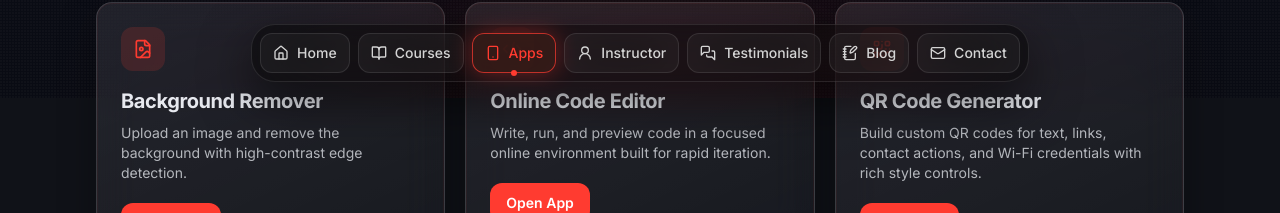
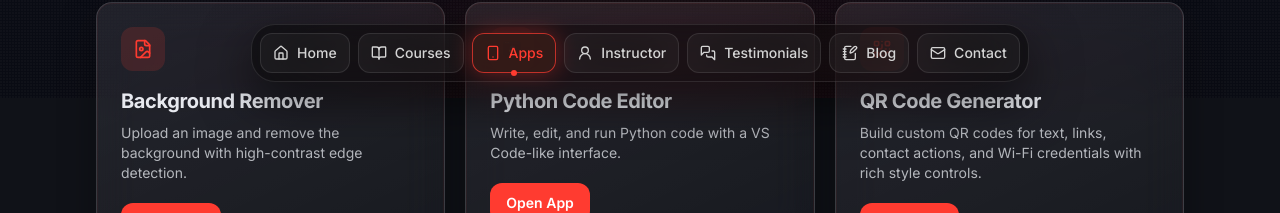
Before and after one commit to Fraol2728/devfraolweb, a React (Vite) app: page /apps in a window 1280 px wide. Shown: the part 702-915 px from the top of the page. Built offline with nearby package versions, Linux system fonts and the light colour scheme.

Commit message:
Replace app catalog entry with Python Code Editor route

```diff
--- a/src/app/App.jsx
+++ b/src/app/App.jsx
@@ -25,7 +25,7 @@ const Blog = lazy(() => import("@/pages/Blog").then((m) => ({ default: m.Blog })
 const BlogDetail = lazy(() => import("@/pages/BlogDetail").then((m) => ({ default: m.BlogDetail })));
 const Apps = lazy(() => import("@/pages/Apps").then((m) => ({ default: m.Apps })));
 const AppDetail = lazy(() => import("@/pages/AppDetail").then((m) => ({ default: m.AppDetail })));
-const CodeEditor = lazy(() => import("@/pages/CodeEditor").then((m) => ({ default: m.CodeEditor })));
+const PythonCodeEditor = lazy(() => import("@/pages/CodeEditor").then((m) => ({ default: m.CodeEditor })));
 const Admin = lazy(() => import("@/pages/Admin").then((m) => ({ default: m.Admin })));
 const Login = lazy(() => import("@/pages/Login").then((m) => ({ default: m.Login })));
 const Signup = lazy(() => import("@/pages/Signup").then((m) => ({ default: m.Signup })));
@@ -73,7 +73,7 @@ function App() {
                   <Route path="/apps" element={<Apps />} />
                   <Route path="/apps/qr-generator" element={<QRGenerator />} />
                   <Route path="/apps/:id" element={<AppDetail />} />
-                  <Route path="/code-editor" element={<CodeEditor />} />
+                  <Route path="/apps/python-code-editor" element={<PythonCodeEditor />} />
                   <Route path="/login" element={<Login />} />
                   <Route path="/signup" element={<Signup />} />
                   <Route path="/auth/google" element={<AuthRedirectPlaceholder />} />
--- a/src/data/apps.js
+++ b/src/data/apps.js
@@ -1,5 +1,4 @@
 import {
-  Code2,
   Download,
   FileCog,
   FileImage,
@@ -87,17 +86,17 @@ export const appDetailPages = [
     ],
   },
   {
-    id: "code-editor",
-    route: "/apps/code-editor",
-    name: "Online Code Editor",
-    description: "Write, run, and preview code in a focused online environment built for rapid iteration.",
+    id: "python-code-editor",
+    route: "/apps/python-code-editor",
+    name: "Python Code Editor",
+    description: "Write, edit, and run Python code with a VS Code-like interface.",
     category: "Editors",
-    icon: Code2,
+    icon: "/icons/python-editor.svg",
     features: [
-      "Live HTML, CSS, and JavaScript preview.",
-      "Quick file tree + tab management.",
-      "Theme-aware code UI with shortcuts.",
-      "Ready to connect with backend execution APIs.",
+      "VS Code-like layout with menu bar, file tree, editor, and terminal.",
+      "Manage folders/files with create, rename, and delete actions.",
+      "Monaco-powered Python editing with tabs and syntax highlighting.",
+      "Ready for future Python execution integration.",
     ],
     resources: [
       { name: "Web Recommended", link: "/apps/web-recommended" },
--- a/src/features/apps/AppsPage.jsx
+++ b/src/features/apps/AppsPage.jsx
@@ -47,12 +47,14 @@ export const AppsPage = () => {
           {loading.list ? <p className="text-sm text-foreground/70">Loading apps...</p> : null}
           {!loading.list && filteredApps.length === 0 ? <EmptyState text="No apps matched your search." /> : null}
           {!loading.list && filteredApps.map((app, index) => {
-            const Icon = app.icon;
+            const Icon = typeof app.icon === "string" ? null : app.icon;
             const actionKey = `open-app:${app.id}`;
             return (
               <motion.div key={app.id} initial={{ opacity: 0, y: 22 }} whileInView={{ opacity: 1, y: 0 }} viewport={{ once: true }} transition={{ delay: index * 0.06 }}>
                 <Card>
-                  <div className="inline-flex rounded-xl bg-[#FF3B30]/15 p-3 text-[#FF3B30]"><Icon className="h-5 w-5" /></div>
+                  <div className="inline-flex rounded-xl bg-[#FF3B30]/15 p-3 text-[#FF3B30]">
+                    {Icon ? <Icon className="h-5 w-5" /> : <img src={app.icon} alt="" className="h-5 w-5" />}
+                  </div>
                   <h3 className="mt-4 text-xl font-bold">{app.name}</h3>
                   <p className="mt-2 text-sm text-foreground/75">{app.description}</p>
                   <Link to={app.route || `/apps/${app.id}`} onClick={() => openApp(app.id)} className="mt-5 inline-flex" aria-label={`Open ${app.name}`}>
--- a/src/features/courses/CTAButtons.jsx
+++ b/src/features/courses/CTAButtons.jsx
@@ -20,7 +20,7 @@ export const CTAButtons = ({ course }) => {
       <div className="mt-5 flex flex-wrap gap-3">
         {showEditor ? (
           <Link
-            to="/code-editor"
+            to="/apps/python-code-editor"
             className="inline-flex items-center rounded-lg border border-red-300 bg-red-100 px-4 py-2.5 text-sm font-semibold text-red-800 transition-colors duration-300 hover:bg-red-200 dark:border-[#FF3B30]/70 dark:bg-[#FF3B30]/20 dark:text-[#ffb3ad] dark:hover:bg-[#FF3B30]/30"
           >
             Go to Editor
--- a/src/features/home/FeaturedApps.jsx
+++ b/src/features/home/FeaturedApps.jsx
@@ -36,7 +36,7 @@ export const FeaturedApps = () => {
           className="mt-8 grid grid-cols-1 gap-5 md:grid-cols-2 xl:grid-cols-4"
         >
           {featuredApps.map((app) => {
-            const Icon = app.icon;
+            const Icon = typeof app.icon === "string" ? null : app.icon;
 
             return (
               <motion.article
@@ -46,7 +46,7 @@ export const FeaturedApps = () => {
                 className="group rounded-2xl border border-white/10 bg-white/5 p-6 shadow-[0_10px_30px_rgba(0,0,0,0.25)] backdrop-blur-2xl"
               >
                 <div className="inline-flex rounded-xl bg-[#FF3B30]/15 p-3 text-[#FF3B30] transition-transform duration-300 group-hover:scale-110">
-                  <Icon className="h-5 w-5" />
+                  {Icon ? <Icon className="h-5 w-5" /> : <img src={app.icon} alt="" className="h-5 w-5" />}
                 </div>
                 <h3 className="mt-4 text-xl font-bold">{app.name}</h3>
                 <p className="mt-2 text-sm text-muted-foreground">{app.description}</p>
--- a/src/pages/AppDetail.jsx
+++ b/src/pages/AppDetail.jsx
@@ -3,7 +3,6 @@ import { AppDetail as AppDetailFeature } from "@/features/apps/AppDetail";
 import { useApps } from "@/features/apps/hooks/useApps";
 import { useSeoMeta } from "@/hooks/useSeoMeta";
 import { VideoDownloader } from "@/features/apps/VideoDownloader";
-import { CodeEditor } from "@/features/apps/CodeEditor";
 import { FileConverter } from "@/features/apps/FileConverter";
 import { BackgroundRemover } from "@/features/apps/BackgroundRemover";
 
@@ -11,7 +10,6 @@ const appComponentMap = {
   "youtube-downloader": VideoDownloader,
   "tiktok-downloader": VideoDownloader,
   "instagram-downloader": VideoDownloader,
-  "code-editor": CodeEditor,
   "file-converter": FileConverter,
   "background-remover": BackgroundRemover,
 };
--- a/src/pages/MainLayout.jsx
+++ b/src/pages/MainLayout.jsx
@@ -4,7 +4,7 @@ import { useMemo, useRef } from "react";
 import { NavbarDock } from "@/features/home/NavbarDock";
 import { Footer } from "@/features/footer/Footer";
 
-const routeOrder = ["/", "/courses", "/blogs", "/apps", "/code-editor", "/instructors", "/testimonials", "/contact", "/faq", "/login", "/signup"];
+const routeOrder = ["/", "/courses", "/blogs", "/apps", "/apps/python-code-editor", "/instructors", "/testimonials", "/contact", "/faq", "/login", "/signup"];
 
 const routeIndex = (pathname) => {
   const matched = routeOrder.findIndex((route) => pathname === route || pathname.startsWith(`${route}/`));
```
Also changed, not shown: public/icons/python-editor.svg (added).
